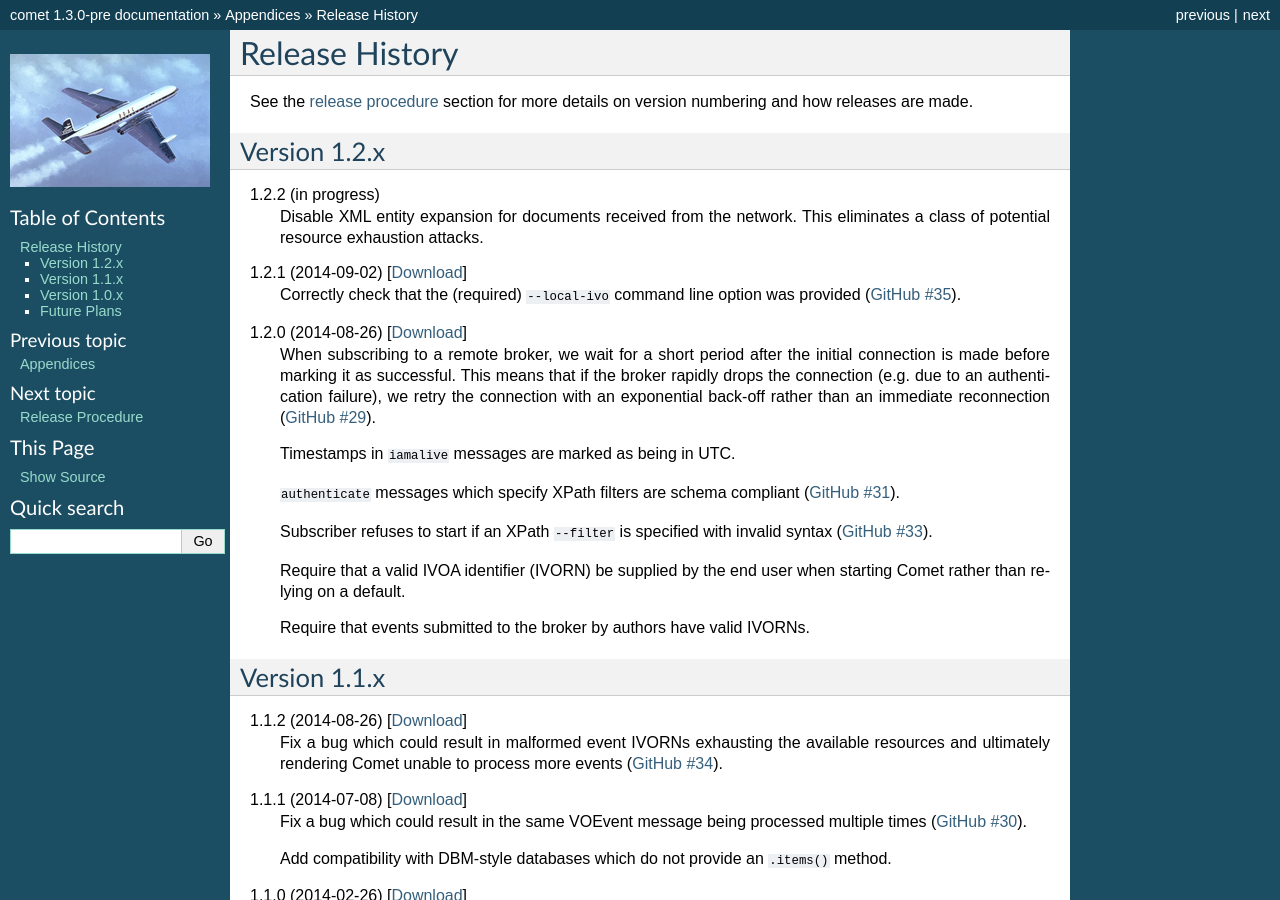
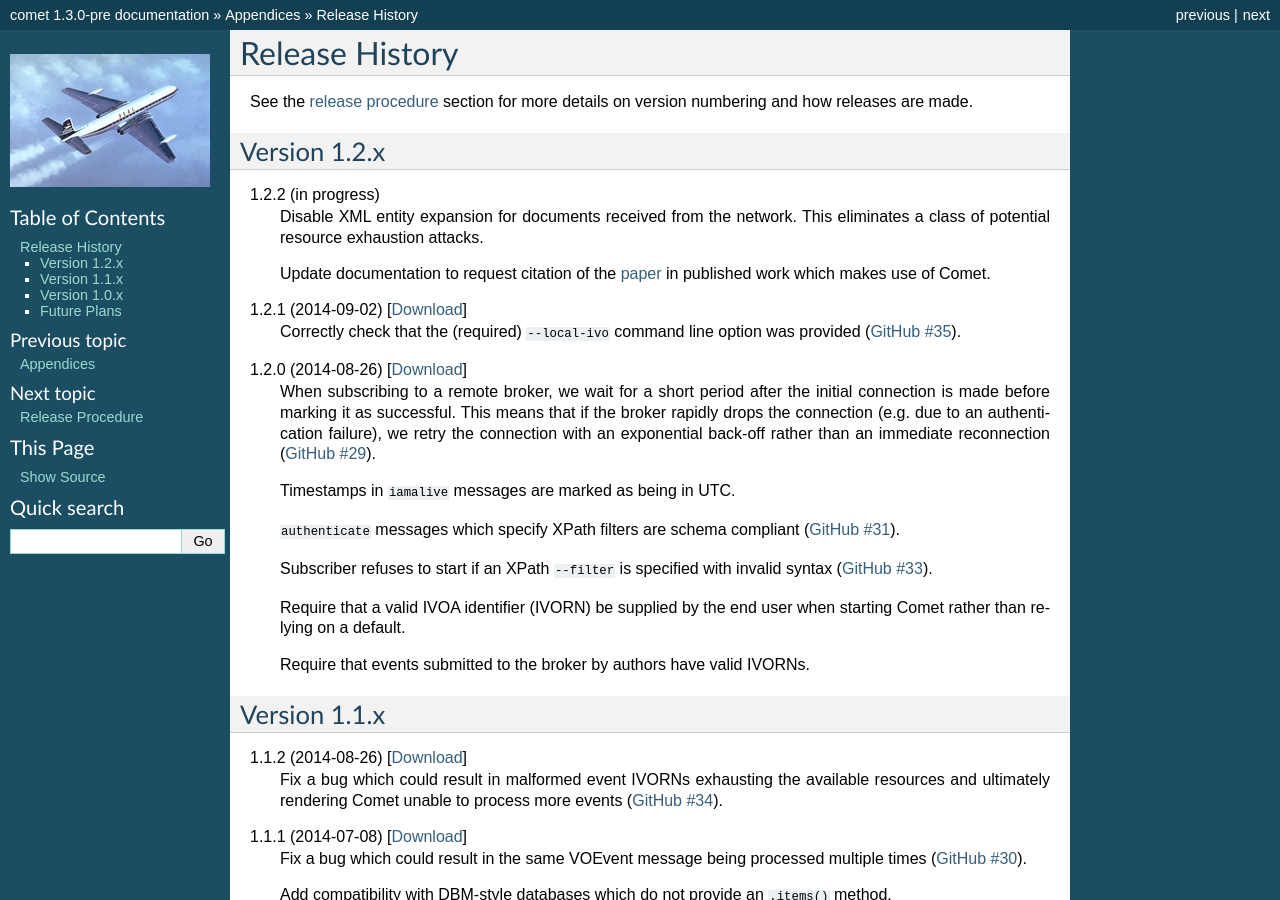
Before and after one commit to jdswinbank/Comet, a Sphinx documentation site: the page built from docs/appendix/history.rst, in a window 1280 px wide and 900 px high. Built offline with Sphinx 7.4.7, drawn with Linux system fonts in a browser that asks for light colours.

Commit message:
Note citation request in history.

```diff
--- a/docs/appendix/history.rst
+++ b/docs/appendix/history.rst
@@ -12,6 +12,9 @@ Version 1.2.x
 1.2.2 (in progress)
     Disable XML entity expansion for documents received from the network.
     This eliminates a class of potential resource exhaustion attacks.
+
+    Update documentation to request citation of the `paper`_ in published work
+    which makes use of Comet.
 
 1.2.1 (2014-09-02) [`Download <//github.com/jdswinbank/Comet/tarball/1.2.1>`__]
     Correctly check that the (required) ``--local-ivo`` command line option
@@ -37,6 +40,7 @@ Version 1.2.x
 
     Require that events submitted to the broker by authors have valid IVORNs.
 
+.. _paper: http://adsabs.harvard.edu/abs/2014A%26C.....7...12S
 .. _GitHub #29: https://github.com/jdswinbank/Comet/issues/29
 .. _GitHub #31: https://github.com/jdswinbank/Comet/issues/31
 .. _GitHub #33: https://github.com/jdswinbank/Comet/issues/33
```
